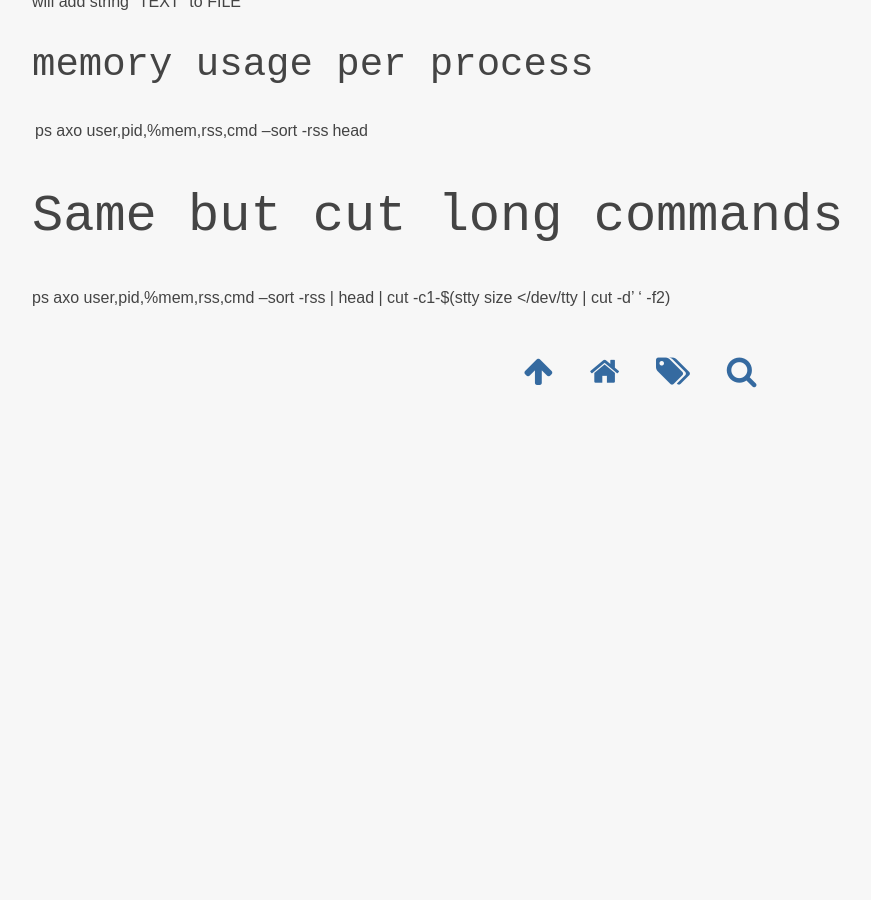
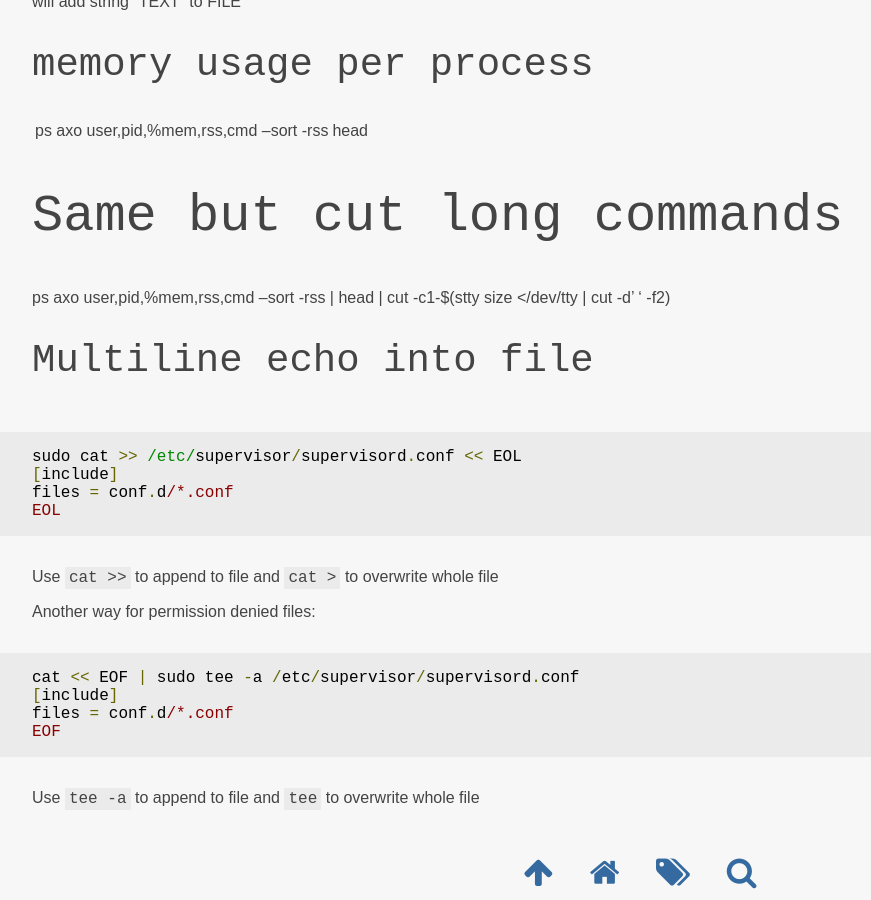
Before and after one commit to michaelbramwell/mac2000.github.com, a Jekyll site: the page built from howto/bash.md, in a window 1280 px wide and 900 px high, scrolled down 5587 px. Shown: the whole window, without its empty margins (0-871 px from the left). Built offline with Jekyll 4.4.1, drawn with Linux system fonts in a browser that asks for light colours; some web fonts are replaced; before the commit the page ends 5992 px from its top, so only the background shows below that.

Commit message:
echo multiline to file

```diff
--- a/howto/bash.md
+++ b/howto/bash.md
@@ -188,3 +188,22 @@ ps axo user,pid,%mem,rss,cmd --sort -rss | head
 
 # Same but cut long commands
 ps axo user,pid,%mem,rss,cmd --sort -rss | head | cut -c1-$(stty size </dev/tty | cut -d' ' -f2)
+
+Multiline echo into file
+------------------------
+
+    sudo cat >> /etc/supervisor/supervisord.conf << EOL
+    [include]
+    files = conf.d/*.conf
+    EOL
+
+Use `cat >>` to append to file and `cat >` to overwrite whole file
+
+Another way for permission denied files:
+
+    cat << EOF | sudo tee -a /etc/supervisor/supervisord.conf
+    [include]
+    files = conf.d/*.conf
+    EOF
+
+Use `tee -a` to append to file and `tee` to overwrite whole file
```
